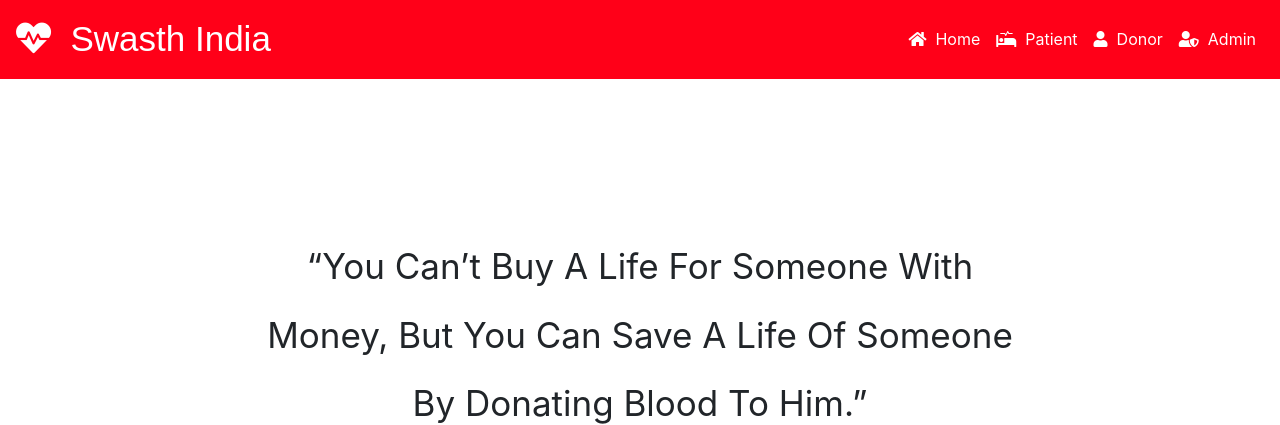
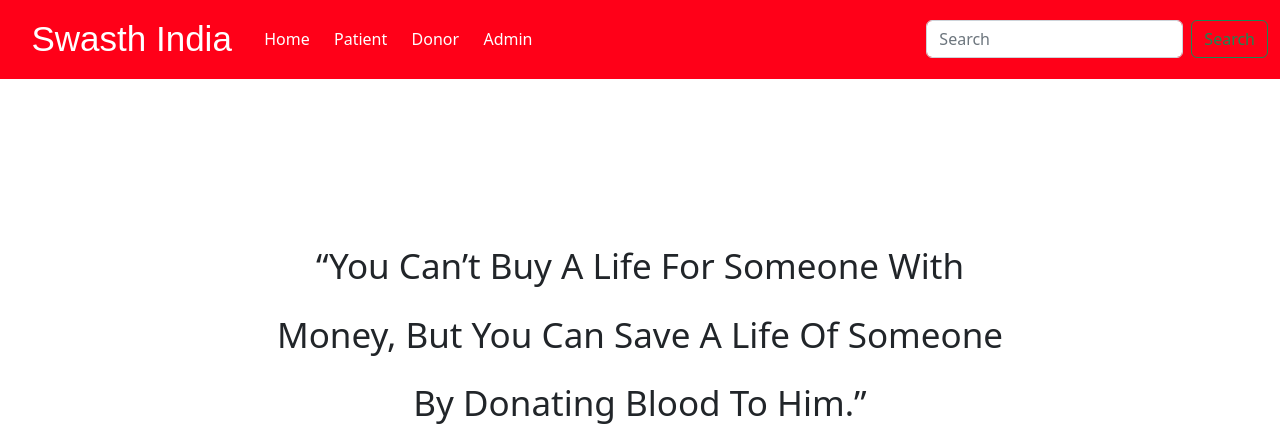
Before and after one commit to Raunak0604/Blood-bank-_Management_System, a Django app: page / in a window 1280 px wide. Shown: the top 425 px of the page. Run offline with Django 3.2, Linux system fonts and the light colour scheme; data comes from the database, SQL or seed files in the repository; both versions use the stored data as it was after the commit; some libraries are stand-ins or nearby versions.

Commit message:
file added

```diff
--- a/templates/blood/navbar.html
+++ b/templates/blood/navbar.html
@@ -1,74 +1,89 @@
 <!DOCTYPE html>
-
 <html lang="en">
-
   <head>
-  <meta charset="utf-8">
-  <link rel="stylesheet" href="https://stackpath.bootstrapcdn.com/bootstrap/4.3.1/css/bootstrap.min.css">
-  <link rel="stylesheet" href="https://cdnjs.cloudflare.com/ajax/libs/font-awesome/5.14.0/css/all.css">
-
-  <script src="https://ajax.googleapis.com/ajax/libs/jquery/3.3.1/jquery.min.js"></script>
-  <script src="https://cdnjs.cloudflare.com/ajax/libs/popper.js/1.14.7/umd/popper.min.js"></script>
-  <script src="https://stackpath.bootstrapcdn.com/bootstrap/4.3.1/js/bootstrap.min.js"></script>
+    <meta charset="utf-8" />
+    <meta name="viewport" content="width=device-width, initial-scale=1" />
+    <title>{% block title %}{% endblock title %} | Rabbit Website</title>
+    <link
+      href="https://cdn.jsdelivr.net/npm/bootstrap@5.2.0/dist/css/bootstrap.min.css"
+      rel="stylesheet"
+      integrity="sha384-gH2yIJqKdNHPEq0n4Mqa/HGKIhSkIHeL5AyhkYV8i59U5AR6csBvApHHNl/vI1Bx"
+      crossorigin="anonymous"
+    />
 
     <style type="text/css">
       .bs-example {
         margin: 0px;
-
       }
 
       .navbar-brand {
         font-size: 35px;
         font-family: sans-serif;
-
       }
     </style>
   </head>
 
   <body>
 
-
-
     <div class="bs-example">
     <nav style="background-color: #FF0018;" class="navbar navbar-expand-md navbar-dark fixed-top">
+        <div class="container-fluid">
           <a href="/" class="navbar-brand"><i class="fas fa-heartbeat"></i>&nbsp; Swasth India </a>
-      <button type="button" class="navbar-toggler" data-toggle="collapse" data-target="#navbarCollapse">
+          <button
+            class="navbar-toggler"
+            type="button"
+            data-bs-toggle="collapse"
+            data-bs-target="#navbarSupportedContent"
+            aria-controls="navbarSupportedContent"
+            aria-expanded="false"
+            aria-label="Toggle navigation"
+          >
             <span class="navbar-toggler-icon"></span>
           </button>
-
-      <div class="collapse navbar-collapse justify-content-between" id="navbarCollapse">
-
-
-        <div class="navbar-collapse collapse w-100 order-3 dual-collapse2">
-            <ul class="navbar-nav ml-auto">
+          <div class="collapse navbar-collapse" id="navbarSupportedContent">
+            <ul class="navbar-nav me-auto mb-2 mb-lg-0">
               <li class="nav-item">
                 <a class="nav-link" style="color: white;" href="/"><i class="fas fa-home"></i>&nbsp; Home</i></a>
               </li>
               <li class="nav-item">
                 <a class="nav-link" style="color: white;" href="/patient/patientlogin"><i class="fas fa-procedures"></i>&nbsp; Patient</i></a>
               </li>
-                <li class="nav-item">
+              <li class="nav-item dropdown">
                 <a class="nav-link" style="color: white;" href="/donor/donorlogin"><i class="fas fa-user"></i>&nbsp; Donor</i></a>
+
+                {% comment %} <ul class="dropdown-menu">
+                  <li><a class="dropdown-item" href="#">Patient</a></li>
+                  <li><a class="dropdown-item" href="#">Donor</a></li>
+                  <li><hr class="dropdown-divider" /></li>
+                  <li><a class="dropdown-item" href="#">Admin</a></li>
+                </ul> {% endcomment %}
               </li>
               <li class="nav-item">
                 <a class="nav-link" style="color: white;" href="/adminlogin"><i class="fas fa-user-shield"></i>&nbsp; Admin</i></a>
               </li>
-
             </ul>
+            <form class="d-flex" role="search">
+              <input
+                class="form-control me-2"
+                type="search"
+                placeholder="Search"
+                aria-label="Search"
+              />
+              <button class="btn btn-outline-success" type="submit">
+                Search
+              </button>
+            </form>
           </div>
-
-
-
-
         </div>
       </nav>
     </div>
 
-<!--
-developed By : sumit kumar
-facebook : fb.com/sumit.luv
-youtube : youtube.com/lazycoders
--->
+    {% block body %} {% endblock body %}
+
+    <script
+      src="https://cdn.jsdelivr.net/npm/bootstrap@5.2.0/dist/js/bootstrap.bundle.min.js"
+      integrity="sha384-A3rJD856KowSb7dwlZdYEkO39Gagi7vIsF0jrRAoQmDKKtQBHUuLZ9AsSv4jD4Xa"
+      crossorigin="anonymous"
+    ></script>
   </body>
-
 </html>
```
Also changed, not shown: db.sqlite3. Lines whose indentation alone changed are shown as unchanged.
